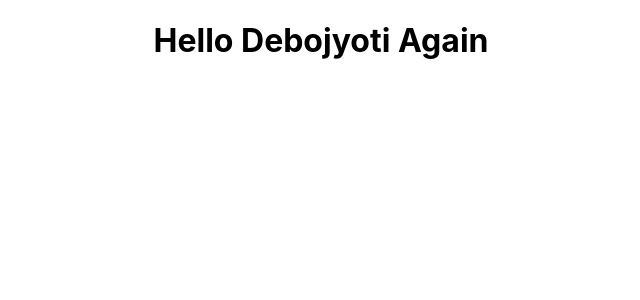
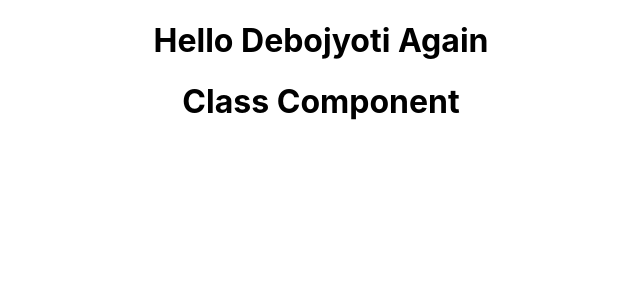
Before and after one commit to Debo12/webdevelopment.react-learn-complete, a React (Create React App) app in the folder my-app/: page / in a window 1280 px wide. Shown: the top 300 px of the page, without its empty margins (319-959 px from the left). Built offline with nearby package versions, Linux system fonts and the light colour scheme.

Commit message:
class components added

```diff
--- a/my-app/src/App.js
+++ b/my-app/src/App.js
@@ -1,11 +1,13 @@
 import logo from './logo.svg';
 import './App.css';
 import Greet from './components/Greet'
+import Welcome from './components/Welcome'
 
 function App() {
   return (
     <div className="App">
       <Greet/>
+      <Welcome/>
     </div>
   );
 }
--- a/my-app/src/components/Greet.js
+++ b/my-app/src/components/Greet.js
@@ -1,4 +1,5 @@
 // Functional Component
+// Tutorial 5
 
 import React from 'react' // always import in anyomponent
 
--- /dev/null
+++ b/my-app/src/components/Welcome.js
@@ -0,0 +1,12 @@
+// Class Component
+// Tutorial 6
+
+import React, {Component} from 'react'
+
+class Welcome extends Component{
+    render(){
+        return <h1>Class Component</h1>
+    }
+}
+
+export default Welcome
```
